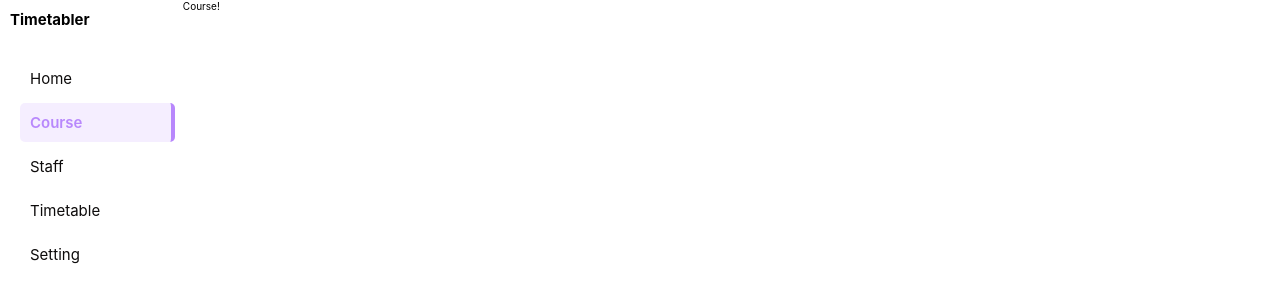
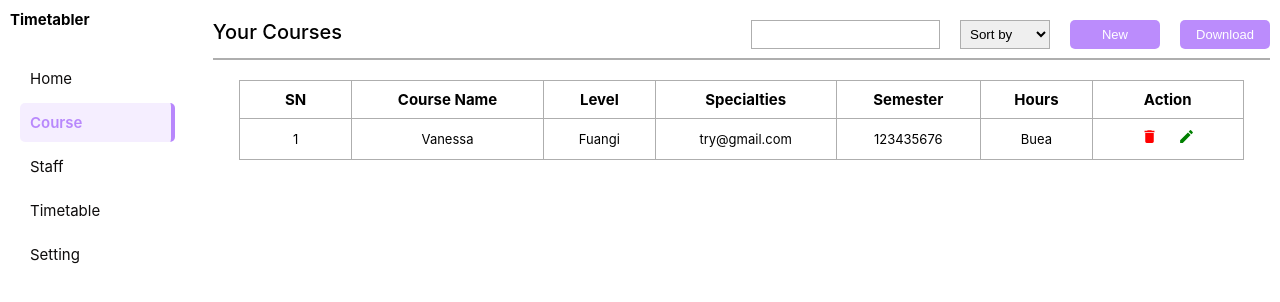
Before and after one commit to Fuangi/timetable-generator, a React (Create React App) app: page /course/new in a window 1280 px wide. Shown: the top 302 px of the page. Built offline with nearby package versions, Linux system fonts and the light colour scheme.

Commit message:
Did the course view page to view all courses

```diff
--- a/package.json
+++ b/package.json
@@ -7,7 +7,9 @@
     "@testing-library/react": "^13.4.0",
     "@testing-library/user-event": "^13.5.0",
     "react": "^18.3.1",
+    "react-big-calendar": "^1.12.2",
     "react-dom": "^18.3.1",
+    "react-icons": "^5.2.1",
     "react-router-dom": "^6.23.1",
     "react-scripts": "5.0.1",
     "sass": "^1.77.4",
--- /dev/null
+++ b/src/components/course/CourseHeader.jsx
@@ -0,0 +1,21 @@
+function CourseHeader() {
+  return (
+    <div className="course-header">
+      <h2>Your Courses</h2>
+      <div className="course-header-actions">
+        <input type="search" />
+        <select name="sort" id="sort">
+          <option value="">Sort by</option>
+          <option value="">Name</option>
+          <option value="">Level by</option>
+          <option value="">Specialty</option>
+          <option value="">Semester</option>
+        </select>
+        <button>New</button>
+        <button>Download</button>
+      </div>
+    </div>
+  );
+}
+
+export default CourseHeader;
--- /dev/null
+++ b/src/components/course/CourseTable.jsx
@@ -0,0 +1,39 @@
+import { MdDelete, MdEdit } from "react-icons/md";
+
+function CourseTable() {
+  return (
+    <table className="course-table">
+      <thead>
+        <tr>
+          <th>SN</th>
+          <th>Course Name</th>
+          <th>Level</th>
+          <th>Specialties</th>
+          <th>Semester</th>
+          <th>Hours</th>
+          <th>Action</th>
+        </tr>
+      </thead>
+      <tbody>
+        <tr>
+          <td>1</td>
+          <td>Vanessa</td>
+          <td>Fuangi</td>
+          <td>try@gmail.com</td>
+          <td>123435676</td>
+          <td>Buea</td>
+          <td>
+            <button className="delete">
+              <MdDelete />
+            </button>
+            <button className="update">
+              <MdEdit />
+            </button>
+          </td>
+        </tr>
+      </tbody>
+    </table>
+  );
+}
+
+export default CourseTable;
--- a/src/sass/_variables.scss
+++ b/src/sass/_variables.scss
@@ -3,3 +3,5 @@ $color-secondary: rgb(247, 247, 141);
 $color-black: rgb(13, 11, 11);
 $color-white: rgb(255, 255, 255);
 $color-grey: rgb(174, 174, 174);
+$color-green: green;
+$color-red: red;
--- /dev/null
+++ b/src/sass/course.scss
@@ -0,0 +1,96 @@
+@use "./variables" as *;
+
+// THE COURSE HEADER
+.course-header {
+  display: flex;
+  justify-content: space-between;
+  border-bottom: 2px solid $color-grey;
+  padding-bottom: 0.9rem;
+
+  & h2 {
+    font-weight: 500;
+    font-size: 2rem;
+  }
+
+  &-actions {
+    display: flex;
+    gap: 2rem;
+
+    & button {
+      border: none;
+      outline: none;
+      background-color: $color-primary;
+      color: $color-white;
+      padding: 0.7rem;
+      border-radius: 0.5rem;
+      width: 9rem;
+      font-size: 1.3rem;
+    }
+
+    & input,
+    & select {
+      outline: none;
+      border: 1px solid $color-grey;
+      padding: 0.5rem;
+    }
+  }
+}
+
+// THE COURSE BODY
+.course {
+  margin-top: 1rem;
+  padding: 1rem;
+  padding-left: 3rem;
+}
+
+// COURSE TABLE
+.course-table {
+  width: 95%;
+  margin: auto;
+  margin-top: 2rem;
+  border-collapse: collapse;
+
+  & tr {
+    text-align: center;
+    font-size: 1.5rem;
+    font-weight: 500;
+    border: 1px solid $color-grey;
+
+    & td,
+    & th {
+      padding: 0.9rem;
+      min-width: 5rem;
+
+      &:not(:first-of-type) {
+        border-left: 1px solid $color-grey;
+      }
+
+      & button {
+        background: none;
+        outline: none;
+        border: none;
+        margin: 0 1rem;
+        font-size: 1.7rem;
+
+        &:hover {
+          cursor: pointer;
+          opacity: 0.8;
+        }
+      }
+
+      & .update {
+        color: $color-green;
+      }
+      & .delete {
+        color: $color-red;
+      }
+    }
+  }
+
+  & tbody {
+    & tr {
+      font-weight: 400;
+      font-size: 1.3rem;
+    }
+  }
+}
--- a/src/sass/main.scss
+++ b/src/sass/main.scss
@@ -1,5 +1,8 @@
 @forward "./dashboard.scss";
 @forward "./timetable.scss";
+@forward "./course.scss";
+@forward "./setting.scss";
+@forward "./staff.scss";
 
 html {
   font-size: 62.5%;
--- a/src/screens/Course.jsx
+++ b/src/screens/Course.jsx
@@ -1,7 +1,19 @@
+import CourseHeader from "../components/course/CourseHeader";
+import CourseTable from "../components/course/CourseTable";
 import DashLayout from "../components/dashboard/DashLayout";
 
 function Course() {
-  return <DashLayout>Course!</DashLayout>;
+  return (
+    <DashLayout>
+      <div className="course">
+        <CourseHeader />
+
+        <div className="course-body">
+          <CourseTable />
+        </div>
+      </div>
+    </DashLayout>
+  );
 }
 
 export default Course;
```
Also changed, not shown: src/components/staff/StaffTable.jsx (added, +57 -0 lines), src/sass/setting.scss (added), src/sass/staff.scss (added), 1 other file (tests, documents, lock files or other folders).
